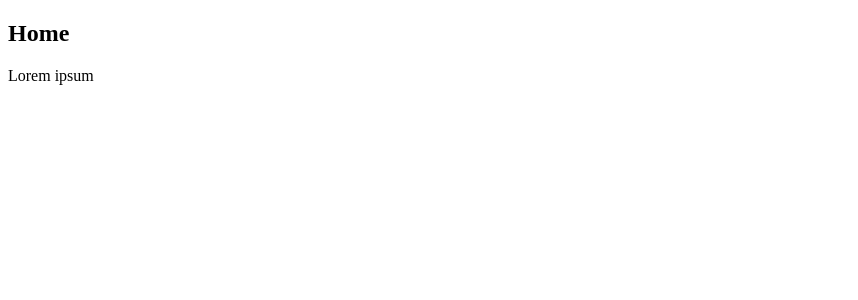
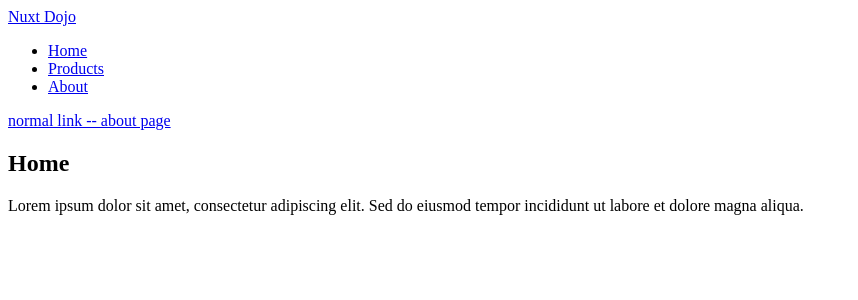
Before and after one commit to TerrorSquad/nuxt-dojo, a Nuxt app: page / in a window 1280 px wide. Shown: the top 300 px of the page, without its empty margins (0-858 px from the left). Built offline with nearby package versions, Linux system fonts and the light colour scheme.

Commit message:
add static navbar

```diff
--- a/pages/about.vue
+++ b/pages/about.vue
@@ -1,7 +1,13 @@
 <template>
   <div>
+    <NuxtLink to="/">Nuxt Dojo</NuxtLink>
+
     <h2>About</h2>
-    <p>Lorem ipsum</p>
+
+    <p>
+      Lorem ipsum dolor sit amet, consectetur adipiscing elit. Sed do eiusmod
+      tempor incididunt ut labore et dolore magna aliqua.
+    </p>
   </div>
 </template>
 
--- a/pages/index.vue
+++ b/pages/index.vue
@@ -1,7 +1,21 @@
 <template>
   <div>
+    <header>
+      <nav>
+        <NuxtLink to="/">Nuxt Dojo</NuxtLink>
+        <ul>
+          <li><NuxtLink to="/">Home</NuxtLink></li>
+          <li><NuxtLink to="/products">Products</NuxtLink></li>
+          <li><NuxtLink to="/about">About</NuxtLink></li>
+        </ul>
+        <a href="/about">normal link -- about page</a>
+      </nav>
+    </header>
     <h2>Home</h2>
-    <p>Lorem ipsum</p>
+    <p>
+      Lorem ipsum dolor sit amet, consectetur adipiscing elit. Sed do eiusmod
+      tempor incididunt ut labore et dolore magna aliqua.
+    </p>
   </div>
 </template>
 
--- /dev/null
+++ b/pages/products/[id].vue
@@ -0,0 +1,8 @@
+<template>
+  <div>Product details for product ID: {{ id }}</div>
+</template>
+
+<script lang="ts" setup>
+const route = useRoute();
+const id = route.params.id;
+</script>
```
